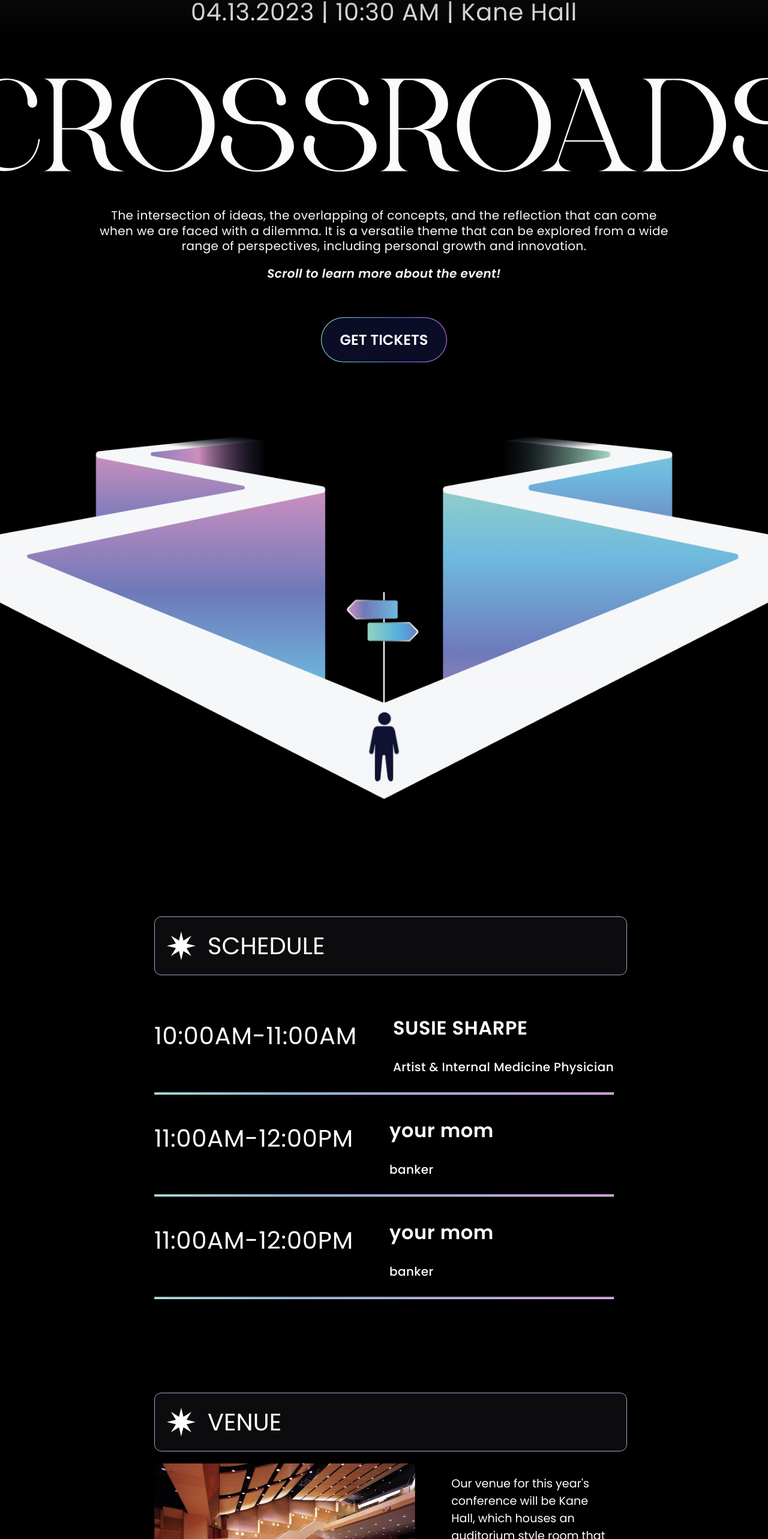
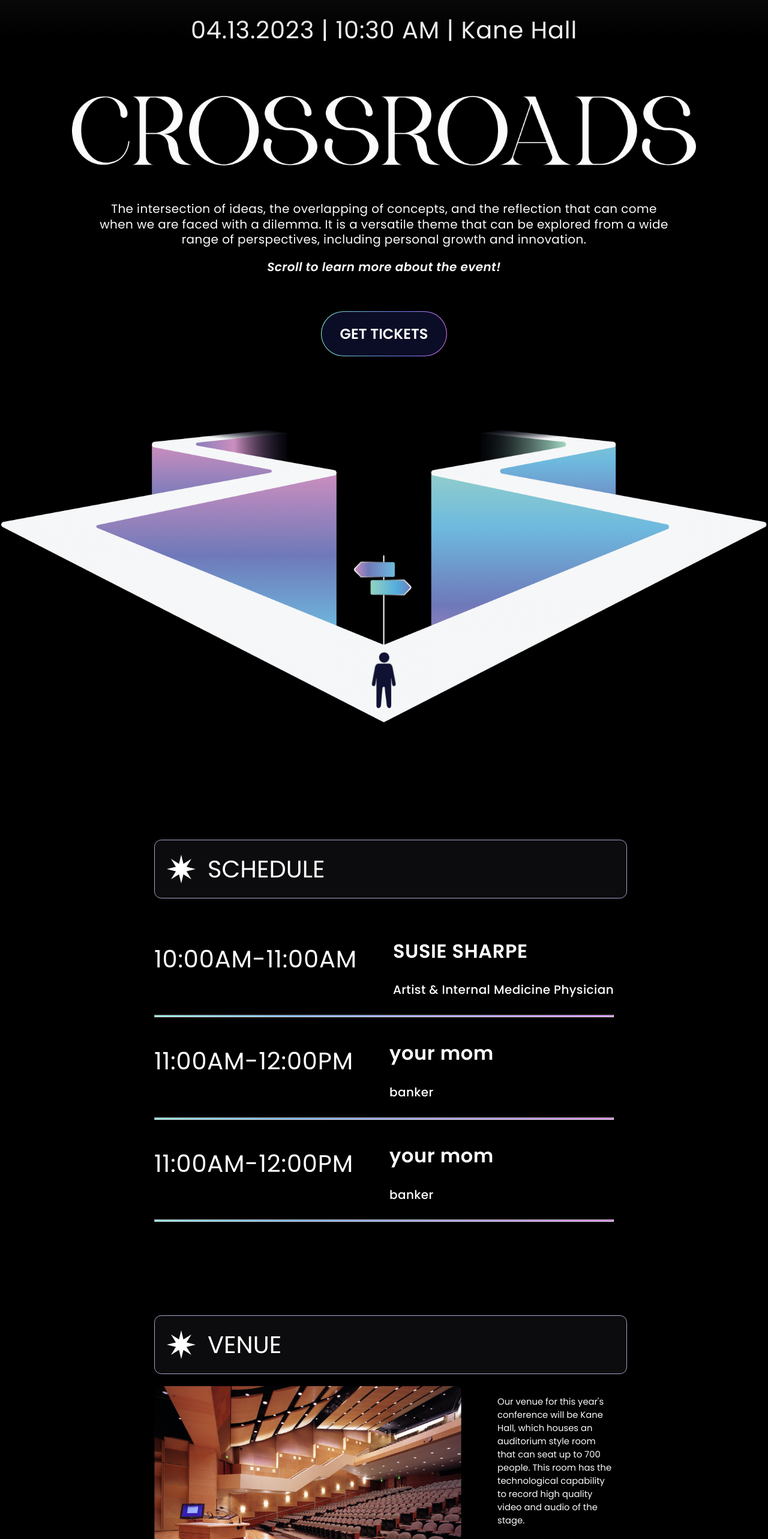
Before and after one commit to tedx-uofw/tedx-website-2024, a React (Create React App) app: page / in a window 1280 px wide. Shown: the part 178-2744 px from the top of the page at 60% size. Built offline with nearby package versions, Linux system fonts and the light colour scheme.

Commit message:
resizing landing page

```diff
--- a/src/components/about/team/about_team.css
+++ b/src/components/about/team/about_team.css
@@ -40,6 +40,7 @@
 
     padding-left: 160px;
     padding-right: 250px;
+    padding-top: 250px;
 }
 
 /* Section Links */
--- a/src/components/landing.css
+++ b/src/components/landing.css
@@ -1,4 +1,5 @@
 .landing-container {
+    padding-top: 30px;
     font-family: Poppins;
     color: #FBFBFB;
     gap: 100px;
@@ -23,10 +24,10 @@
 
 }
 
-.crossroads-logo {
+.crossroads-logo img{
     display: flex;
     justify-content: center;
-    max-width: 100%;
+    width: 81.3vw;
 }
 
 .landing-theme-date {
@@ -52,12 +53,12 @@
     font-weight: 600;
 }
 
-.crossroads-graphic {
+.crossroads-graphic img{
     display: flex;
     padding-top: 83.91px;
     padding-bottom: 194.97px;
     justify-content: center;
-
+    width: 99.7vw;
 }
 
 
@@ -150,6 +151,7 @@
 .schedule-divider {
     background: linear-gradient(to right, #90FFD4 -9.65%, #7ED4E1 8.3%, #6CABEE 30.35%, #A297F6 63.29%, #E57EFF 108.14%);
     height: 2px;
+    min-width: 346px;
 }
 
 /* Venue */
@@ -171,8 +173,7 @@
 }
 
 .venue-text, .parking-text {
-    color: var(--white);
-    font-size: 1.2rem;
+    font-size: 1.157vw;
     font-style: normal;
     font-weight: 400;
     line-height: normal;
@@ -191,9 +192,8 @@
 .landing-team-container {
     padding-bottom: 80px;
 }
- .landing-team-img-container {
-    width: 899.27px;
-    height: 674.453px;
+ .landing-team-img-container img{
+    width: 40vw;
  }
 
 .landing-team-contents-ctr {
@@ -204,8 +204,7 @@
 }
 
 #landing-team-text {
-    color: var(--white);
-    font-size: 40px;
+    font-size: 2.3vw;
     font-style: normal;
     font-weight: 400;
     line-height: normal;
@@ -320,26 +319,28 @@
 }
 
 
-@media only screen and (max-width: 1585px) {
-    .crossroads-graphic img {
-        width: 1585px;
-    }
+@media only screen and (max-width: 1600px) {
 
-    .landing-venue-img-container img{
-        width: 34vw;
-    }
+    /* Title */
 
-    .landing-team-img-container img{
-        width: 38vw;
-    }
+    /*Schedule*/
 
-    #landing-team-text {
-        font-size: 30px;
+    /*Venue*/
 
-    }
+
+    /*Meet the Team*/
     .meet-team-btn button {
         font-size: 20px;
         padding: 20px 32px;
         gap: 4px;
     }
 }
+
+@media only screen and (max-width: 1300px) {
+
+    /* Title */
+
+    /*Schedule*/
+
+    /*Venue*/
+}
```
